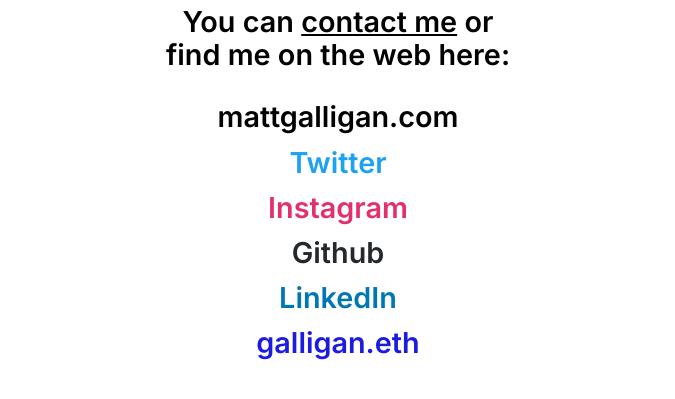
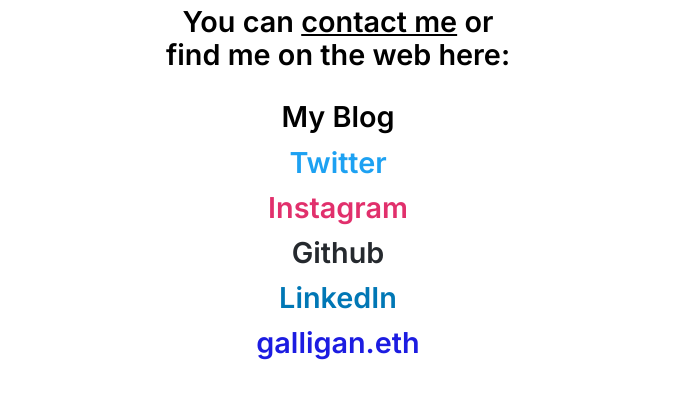
Before and after one commit to galligan/hi.mg, a plain HTML site: page index.html in a window 1280 px wide. Shown: the part 263-662 px from the top of the page, without its empty margins (302-977 px from the left). Drawn offline with nearby package versions, Linux system fonts and the light colour scheme.

Commit message:
Change my site to blog

```diff
--- a/index.html
+++ b/index.html
@@ -24,7 +24,7 @@
           You can <a href="https://mattgalligan.com/contact/" target="_blank" class="contact">contact me</a> or<br>find me on the web here:
         </h3>
         <ul>
-          <li><a href="https://mattgalligan.com" target="_blank" class="link-site">mattgalligan.com</a></li>
+          <li><a href="https://mattgalligan.com" target="_blank" class="link-site">My Blog</a></li>
           <li><a href="https://twitter.com/mg" target="_blank" class="link-twitter">Twitter</a></li>
           <li><a href="https://instagram.com/mg" target="_blank" class="link-ig">Instagram</a></li>
           <li><a href="https://github.com/mg0716" target="_blank" class="link-github">Github</a></li>
```
